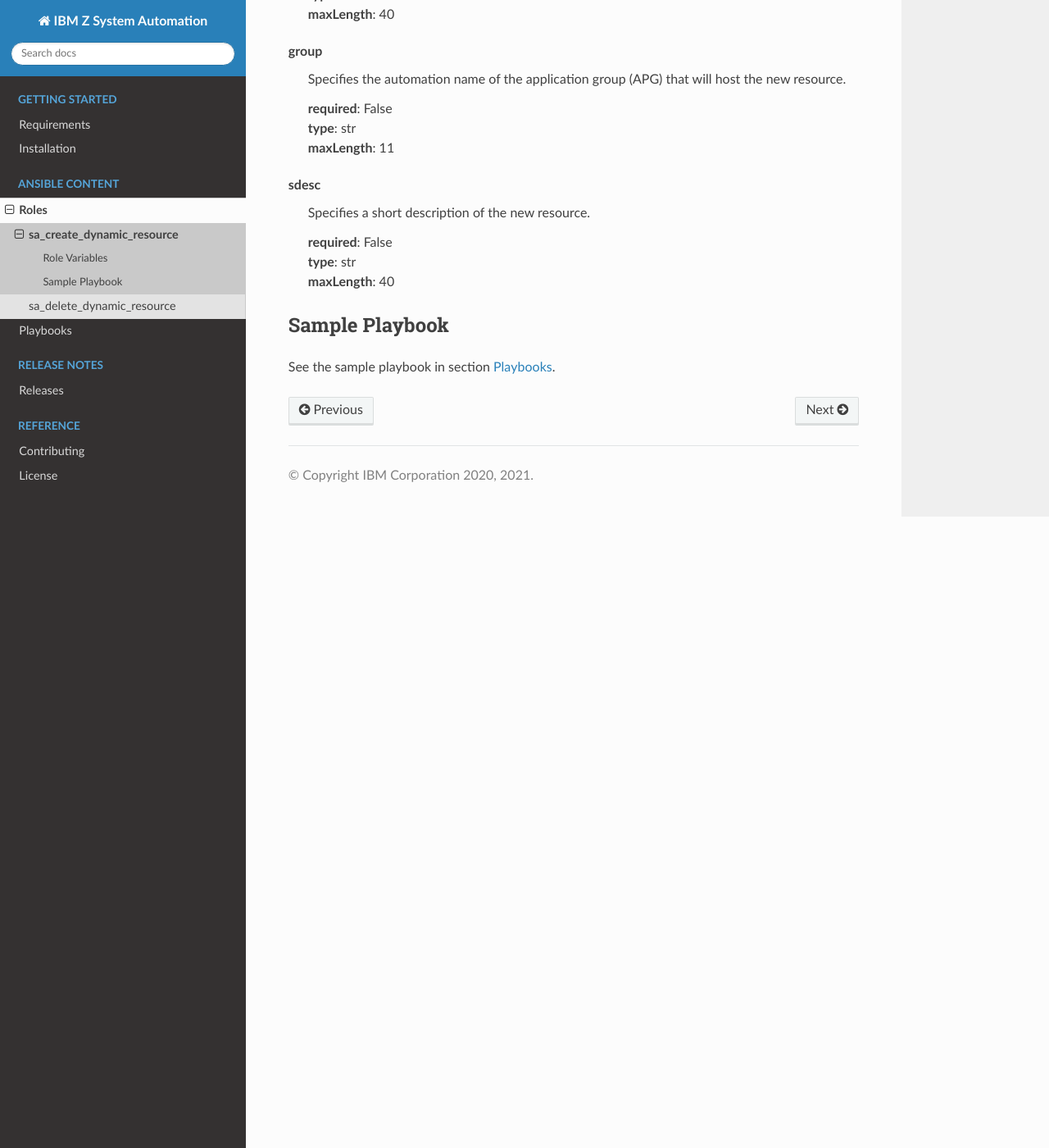
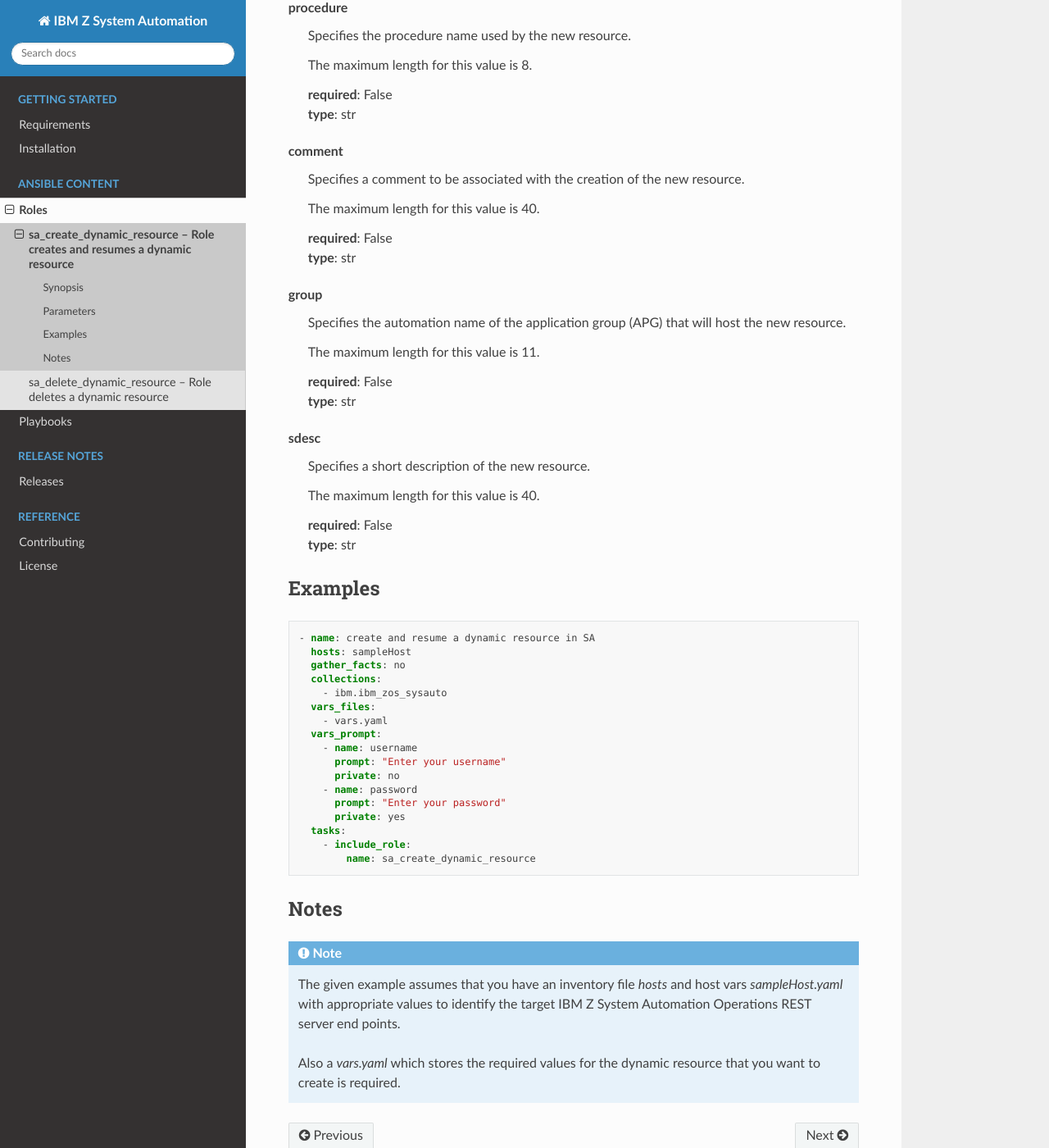
Before and after one commit to ansible-collections/ibm_zos_sysauto, a Sphinx documentation site: the page built from docs/source/roles/sa_create_dynamic_resource.rst, in a window 1280 px wide and 1400 px high, scrolled down 2070 px. Shown: the whole window at 82% size. Built offline with Sphinx 7.4.7 and the Read the Docs theme 2.0.0, drawn with Linux system fonts in a browser that asks for light colours; some of the changed text lies outside the part shown.

Commit message:
implement role doc generation

```diff
--- a/docs/source/roles/sa_create_dynamic_resource.rst
+++ b/docs/source/roles/sa_create_dynamic_resource.rst
@@ -1,115 +1,207 @@
-.. ...........................................................................
-.. © Copyright IBM Corporation 2020                                          .
-.. ...........................................................................
 
-sa_create_dynamic_resource
-==================================
+.. _sa_create_dynamic_resource_role:
 
-The **IBM Z System Automation collection** provides an Ansible role, referred to as **sa_create_dynamic_resource**, to create
-and resume a new `dynamic resource`_ instance from a template.
 
-Role Variables
---------------
+sa_create_dynamic_resource -- Role creates and resumes a dynamic resource
+=========================================================================
+
+
+
+.. contents::
+   :local:
+   :depth: 1
+
+
+Synopsis
+--------
+- The **IBM Z System Automation collection** provides an Ansible role, referred to as **sa_create_dynamic_resource**, to create and resume a new `dynamic resource <https://www.ibm.com/support/knowledgecenter/de/SSWRCJ_4.2.0/com.ibm.safos.doc_4.2/UserGuide/Dynamic_Resources.html#concept_kmr_r4p_4jb>`_ instance from a template.
+
+
+
+
+
+
+
+
+Parameters
+----------
+
+
 
 sa_service_hostname
   Specifies the IBM Z System Automation Operations REST server host name.
 
+
   | **required**: True
   | **type**: str
+
+
 
 sa_service_port
   Specifies the port to which the IBM Z Automation Operations REST service is bound.
 
+
   | **required**: True
   | **type**: str
+
+
 
 sa_service_protocol
   Specifies the protocol that is configured for the IBM Z Automation Operations REST server.
 
+
   | **required**: True
   | **type**: str
+  | **default**: HTTPS
+
+
 
 sa_rest_api_timeout
   Specifies the socket level timeout for the REST API call in seconds.
+
 
   | **required**: False
   | **type**: int
   | **default**: 30
 
+
+
 username
   Specifies the NetView user.
+
 
   | **required**: True
   | **type**: str
 
+
+
 password
   Specifies the password for above user.
+
 
   | **required**: True
   | **type**: str
 
+
+
 templateName
   Specifies the name of the template that will be used to create the dynamic resource.
+
 
   | **required**: True
   | **type**: str
 
+
+
 subsystem
   Specifies the subsystem name of the new resource.
 
+  The maximum length for this value is 11.
+
+
   | **required**: True
   | **type**: str
-  | **maxLength**: 11
+
+
 
 system
   Specifies the system where the resource will be created.
 
+  The maximum length for this value is 8.
+
+
   | **required**: True
   | **type**: str
-  | **maxLength**: 8
+
+
 
 job
   Specifies the job name of the new resource.
 
+  The maximum length for this value is 8.
+
+
   | **required**: True
   | **type**: str
-  | **maxLength**: 8
+
+
 
 procedure
   Specifies the procedure name used by the new resource.
 
+  The maximum length for this value is 8.
+
+
   | **required**: False
   | **type**: str
-  | **maxLength**: 8
+
+
 
 comment
   Specifies a comment to be associated with the creation of the new resource.
 
+  The maximum length for this value is 40.
+
+
   | **required**: False
   | **type**: str
-  | **maxLength**: 40
+
+
 
 group
   Specifies the automation name of the application group (APG) that will host the new resource.
 
+  The maximum length for this value is 11.
+
+
   | **required**: False
   | **type**: str
-  | **maxLength**: 11
+
+
 
 sdesc
   Specifies a short description of the new resource.
 
+  The maximum length for this value is 40.
+
+
   | **required**: False
   | **type**: str
-  | **maxLength**: 40
 
 
-Sample Playbook
-----------------
 
-See the sample playbook in section `Playbooks`_.
 
-.. _Playbooks:
-   ../playbooks/sample_pb_create_dynres.html
-.. _dynamic resource:
-   https://www.ibm.com/support/knowledgecenter/de/SSWRCJ_4.2.0/com.ibm.safos.doc_4.2/UserGuide/Dynamic_Resources.html#concept_kmr_r4p_4jb
+Examples
+--------
+
+.. code-block:: yaml+jinja
+
+
+   - name: create and resume a dynamic resource in SA
+     hosts: sampleHost
+     gather_facts: no
+     collections:
+       - ibm.ibm_zos_sysauto
+     vars_files:
+       - vars.yaml
+     vars_prompt:
+       - name: username
+         prompt: "Enter your username"
+         private: no
+       - name: password
+         prompt: "Enter your password"
+         private: yes
+     tasks:
+       - include_role:
+           name: sa_create_dynamic_resource
+
+
+
+
+Notes
+-----
+
+.. note::
+   The given example assumes that you have an inventory file *hosts* and host vars *sampleHost.yaml* with appropriate values to identify the target IBM Z System Automation Operations REST server end points.
+
+   Also a *vars.yaml* which stores the required values for the dynamic resource that you want to create is required.
--- /dev/null
+++ b/docs/templates/role.rst.j2
@@ -0,0 +1,210 @@
+{# ------------------------------------------------------------------------ #}
+{# © Copyright IBM Corporation 2020, 2021                                   #}
+{# ------------------------------------------------------------------------ #}
+
+.. _{{ module }}_role:
+
+{# ------------------------------------------------------------------------ #}
+{# Generate the title based on the role name and doc description            #}
+{# ------------------------------------------------------------------------ #}
+
+{% set title = module + ' -- ' + short_description | rst_ify %}
+{{ title }}
+{{ '=' * title | length }}
+
+{# Disble this syle formatting in leu of list style #}
+{#    {%   for desc in description %}
+    {{ desc | rst_ify }}
+
+    {%   endfor %}
+#}
+
+{# ------------------------------------------------------------------------ #}
+{# Generate top level links                                                 #}
+{# ------------------------------------------------------------------------ #}
+
+.. contents::
+   :local:
+   :depth: 1
+
+{# ------------------------------------------------------------------------ #}
+{# Generate the synopsis based on the doc description                       #}
+{# ------------------------------------------------------------------------ #}
+
+Synopsis
+--------
+{% if description -%}
+
+{%   for desc in description %}
+- {{ desc | rst_ify }}
+{%   endfor %}
+
+{% endif %}
+
+{# ------------------------------------------------------------------------ #}
+{# Generate the dependencies based on the doc description                   #}
+{# ------------------------------------------------------------------------ #}
+
+{% if dependencies -%}
+Dependencies
+------------
+
+The below requirements are needed on the host that executes this role.
+
+{%   for desc in dependencies %}
+- {{ desc | rst_ify }}
+{%   endfor %}
+
+{% endif %}
+
+
+{# ------------------------------------------------------------------------ #}
+{# Parse options and format function                                        #}
+{# ------------------------------------------------------------------------ #}
+
+{% macro option_generation(opts, level) %}
+{# Control the order of options: true: ordered by name; false: keep source order #}
+{%   set sorted = false %}
+{%   for name, spec in (opts | dictsort if sorted else opts.items()) if not name.startswith('_') %}
+{%     set req = "required" if spec.required else "optional" %}
+
+{# if its a boolean we need to convert to a string for html #}
+{% if spec.type == 'bool' %}
+     {% set default_str = (spec.default | string | lower ) %}
+{% elif spec.type == 'int' %}
+     {% set default_str = (spec.default | string ) %}
+{% else %}
+     {% set default = ", default: " + spec.default if spec.default else "" %}
+{% endif %}
+
+{{ "  " * level }}{{ name }}
+{%     for para in spec.description %}
+  {{ "  " * level }}{{ para | rst_ify }}
+
+{%     endfor %}
+
+  {{ "  " * level }}| **required**: {{ spec.required | default("False") }}
+  {{ "  " * level }}| **type**: {{ spec.type | default("str") }}
+{%     if spec.default %}
+  {{ "  " * level }}| **default**: {{ spec.default }}
+{%     endif %}
+{%     if spec.choices %}
+  {{ "  " * level }}| **choices**: {{ ", ".join(spec.choices) }}
+{%     endif %}
+
+{%     if spec.suboptions %}
+{{ option_generation(spec.suboptions, level + 1) }}
+{%     endif %}
+{%   endfor %}
+{% endmacro %}
+
+{# ------------------------------------------------------------- #}
+{# Generate the options doc                                      #}
+{# ------------------------------------------------------------- #}
+
+{% if options -%}
+Parameters
+----------
+
+{{ option_generation(options, 0) }}
+{% endif %}
+
+{# ------------------------------------------------------------- #}
+{# Generate the sample doc                                       #}
+{# ------------------------------------------------------------- #}
+
+Examples
+--------
+
+.. code-block:: yaml+jinja
+
+{{ examples | indent(3, True) }}
+
+
+{# ------------------------------------------------------------- #}
+{# Generate the notes doc                                        #}
+{# ------------------------------------------------------------- #}
+
+{% if notes -%}
+Notes
+-----
+
+.. note::
+{%   for note in notes %}
+   {{ note | rst_ify }}
+
+{%   endfor %}
+{% endif %}
+
+{# ------------------------------------------------------------- #}
+{# Generate the see also doc                                     #}
+{# ------------------------------------------------------------- #}
+
+{% if seealso -%}
+See Also
+--------
+
+.. seealso::
+
+{% for item in seealso %}
+   - :ref:`{{ item.module }}_module`
+{% endfor %}
+{% endif %}
+
+{# ------------------------------------------------------------- #}
+{# Return doc macro                                              #}
+{# ------------------------------------------------------------- #}
+
+{% macro result_generation(results, level) %}
+
+   {% for entry in results %}
+
+      {%  set _description  = results[entry].description %}
+      {%  set _returned     = results[entry].returned %}
+      {%  set _type         = results[entry].type %}
+      {%  set _contains     = results[entry].contains %}
+      {%  set _sample       = results[entry].sample %}
+
+      {{ entry | indent(level, True) }}
+      {% if _description is iterable and _description is not string %}
+{{ "  " * (level) }}| {{ _description[0] }}
+      {% else %}
+{{ "  " * (level) }}| {{ _description }}
+      {% endif %}
+
+      {% if _returned %}
+{{ "  " * level }}| **returned**: {{ _returned }}
+      {% endif %}
+{{ "  " * level }}| **type**: {{ _type  }}
+
+      {%- if _sample -%}
+      {% if _type != 'str' and _type != 'int' %}
+
+      {{ "  " * level }}| **sample**:
+
+              .. code-block::
+
+                       {{ _sample | tojson }}
+      {% else %}
+
+      {{ "  " * level }}| **sample**: {{ _sample }}
+
+      {% endif %}
+      {% endif %}
+
+      {% if _contains %}
+        {{ result_generation(_contains, level + 1) }}
+      {% endif %}
+
+      {% endfor  %}
+  {% endmacro %}
+{# ------------------------------------------------------------- #}
+{# Generate the return values doc                                #}
+{# ------------------------------------------------------------- #}
+
+{% if returndocs -%}
+Return Values
+-------------
+
+{{ result_generation(returndocs,1) }}
+{% endif %}
```
Also changed, not shown: docs/source/roles/sa_delete_dynamic_resource.rst (+95 -27 lines), 7 other files.
